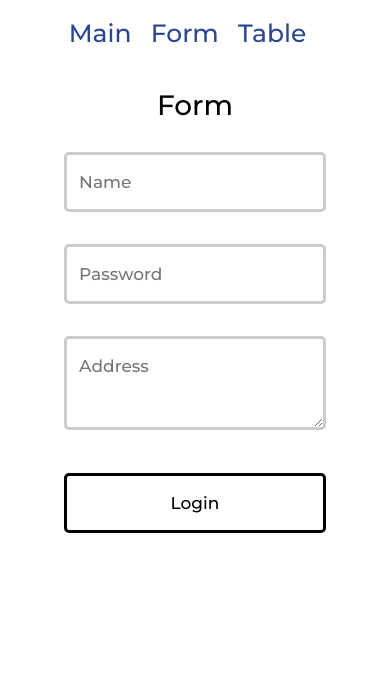
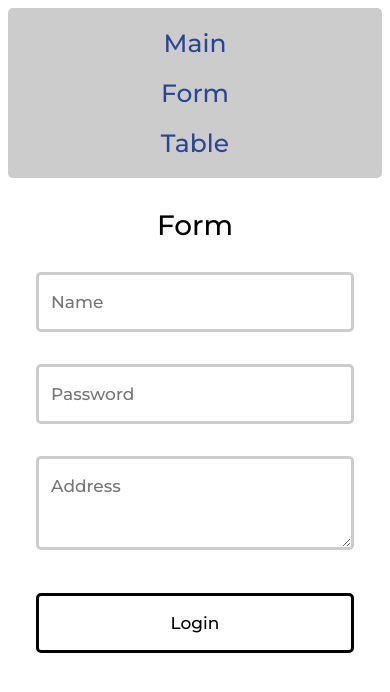
Before and after one commit to ikan-asin/simple.github.io, a plain HTML site: page form.html in a window 390 px wide. Drawn offline with Linux system fonts and the light colour scheme.

Commit message:
try to refactor the code

```diff
--- a/static/basic.css
+++ b/static/basic.css
@@ -17,13 +17,7 @@ p{
 	font-size: 20px;
 }
 
-@media only screen and (max-width: 1200px){
-	p{
-		font-size: 18px;
-	}
-}
-
-@media only screen and (max-width: 500px){
+@media only screen and (max-width: 768px){
 	p{
 		font-size: 17px;
 	}
--- a/static/form.css
+++ b/static/form.css
@@ -1,5 +1,5 @@
 input, textarea{
-	width: 30%;
+	width: 40%;
 	margin: 0 auto;
 	padding: 10px 12px;
 	font-size: 20px;
@@ -9,16 +9,12 @@ input, textarea{
 	transition-duration: 0.2s;
 }
 
-input:focus{
-	border: 3px solid black;
-}
-
-textarea:focus{
+input:focus, textarea:focus{
 	border: 3px solid black;
 }
 
 button{
-	width: 30%;
+	width: 40%;
 	margin: 0 auto;
 	padding: 10px 12px;
 	text-align: center;
@@ -33,26 +29,14 @@ button:hover{
 	color: white;
 }
 
-@media only screen and (max-width: 1100px){
+@media only screen and (max-width: 768px){
 	input, textarea{
-		width: 50%;
-		font-size: 18px;
-	}
-
-	button{
-		width: 50%;
-		font-size: 18px;
-	}
-}
-
-@media only screen and (max-width: 600px){
-	input, textarea{
-		width: 70%;
+		width: 85%;
 		font-size: 17px;
 	}
 
 	button{
-		width: 70%;
+		width: 85%;
 		font-size: 17px;
 	}
 }
--- a/static/navbar.css
+++ b/static/navbar.css
@@ -1,6 +1,13 @@
+nav{
+	font-size: 28px;
+	display: flex;
+	align-items: center;
+	justify-content: center;
+	background-color: #ccc;
+}
+
 nav a{
-	font-size: 25px;
-	padding-right: 15px;
+	padding-right: 20px;
 }
 
 a{
@@ -11,3 +18,16 @@ a{
 a:active{
 	color: #2b3d6d;
 }
+
+@media only screen and (max-width: 768px){
+	nav{
+		flex-direction: column;
+		text-align: center;
+		padding: 10px;
+		font-size: 25px;
+	}
+
+	nav a{
+		padding: 0 10px;
+	}
+}
```
Also changed, not shown: static/table.css (+1 -7 lines).
